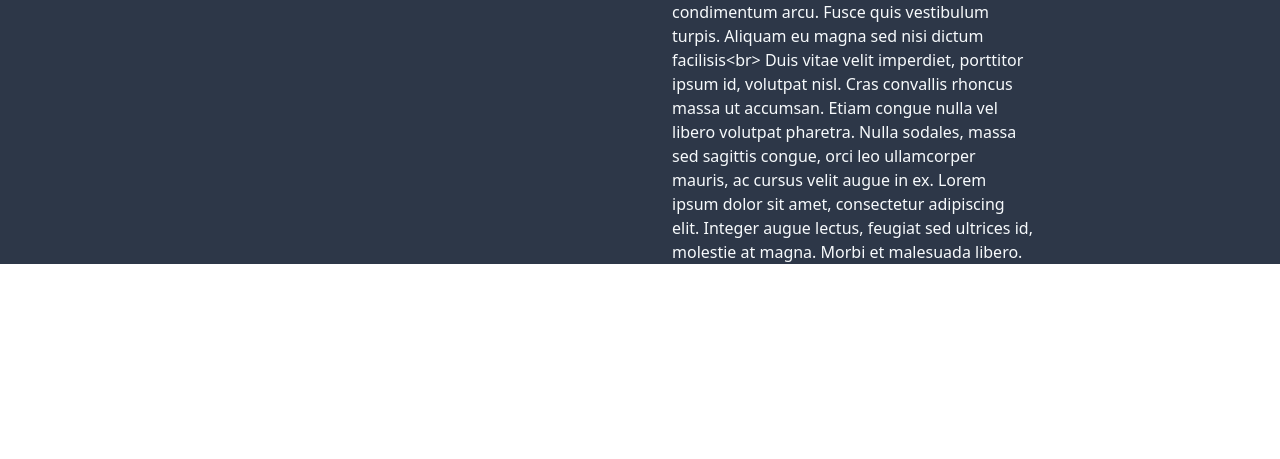
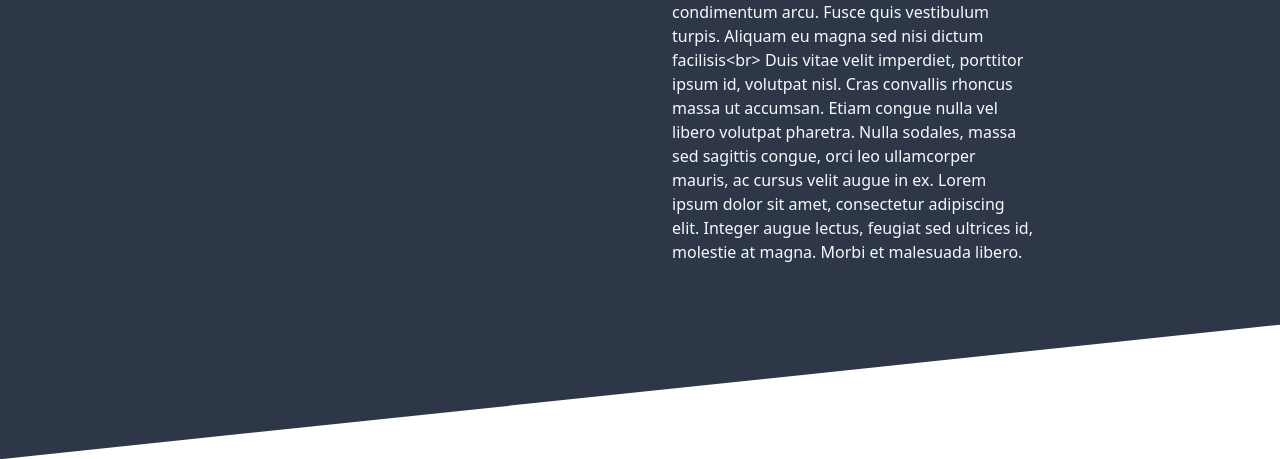
Before and after one commit to Uvalente/portfolio, a Next.js app: page / in a window 1280 px wide. Shown: the part 1520-1979 px from the top of the page. Before the commit the page ends 1784 px from the top, so only its background shows below. Built offline with nearby package versions, Linux system fonts and the light colour scheme.

Commit message:
:art: add oblique div

```diff
--- a/pages/index.js
+++ b/pages/index.js
@@ -16,6 +16,7 @@ const Index = () => (
         {lorem}
       </div>
     </div>
+    <div className='relative z-0 -mt-32 h-64 bg-dark-blue -skew-y-6 transform xxl:-skew-y-3'></div>
   </Layout>
 )
 
--- a/tailwind.config.js
+++ b/tailwind.config.js
@@ -41,7 +41,10 @@ module.exports = {
       colors: {
         'regal-blue': '#243c5a',
         'dark-blue': '#2D3748'
-      }
+      },
+      screens: {
+        'xxl': '2450px'
+      },
     },
   },
   variants: {},
```
